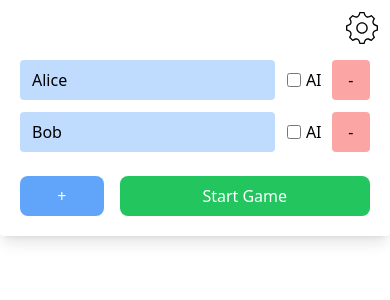
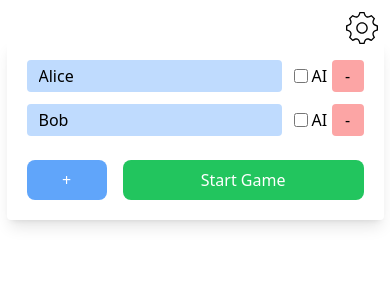
Before and after one commit to henne90gen/yahtzee, a React (Vite) app: page / in a window 390 px wide. Shown: the top 300 px of the page. Built offline with nearby package versions, Linux system fonts and the light colour scheme.

Commit message:
Improved layout and stability of ReadyState

```diff
--- a/src/game_states/ReadyState.tsx
+++ b/src/game_states/ReadyState.tsx
@@ -61,16 +61,16 @@ function PlayerAvatar(props: {
                         updatePlayer({ ...player, isAI: value });
                     }}
                 />
-                <span className="ml-1">{t("ready_AI")}</span>
+                <span className="ml-1 w-5">{t("ready_AI")}</span>
             </div>
             <button
                 title={t("ready_RemovePlayerTooltip")}
-                className="p-2 rounded bg-red-300"
+                className="p-2 w-8 h-8 text-center rounded bg-red-300"
                 onClick={() => {
                     removePlayer();
                 }}
             >
-                -
+                <span className="relative bottom-1">-</span>
             </button>
             {getInvalidNameMessage()}
         </div>
@@ -78,7 +78,7 @@ function PlayerAvatar(props: {
 }
 
 export default function ReadyState() {
-    const state = useAppSelector(state => state.game.readyState);
+    const state = useAppSelector((state) => state.game.readyState);
     const dispatch = useAppDispatch();
 
     function startGameClicked() {
@@ -121,7 +121,7 @@ export default function ReadyState() {
         />
     ));
     return (
-        <div className="pt-10 sm:pt-14 md:pt-20 flex justify-center">
+        <div className="p-2 pt-10 sm:p-0 sm:pt-14 md:pt-20 flex justify-center">
             <div
                 className="grid gap-3 justify-center lg:w-1/2 xl:w-1/3 rounded shadow-lg p-5 sm:p-10 md:p-20 bg-white"
                 style={{ gridTemplateColumns: "1fr" }}
```
